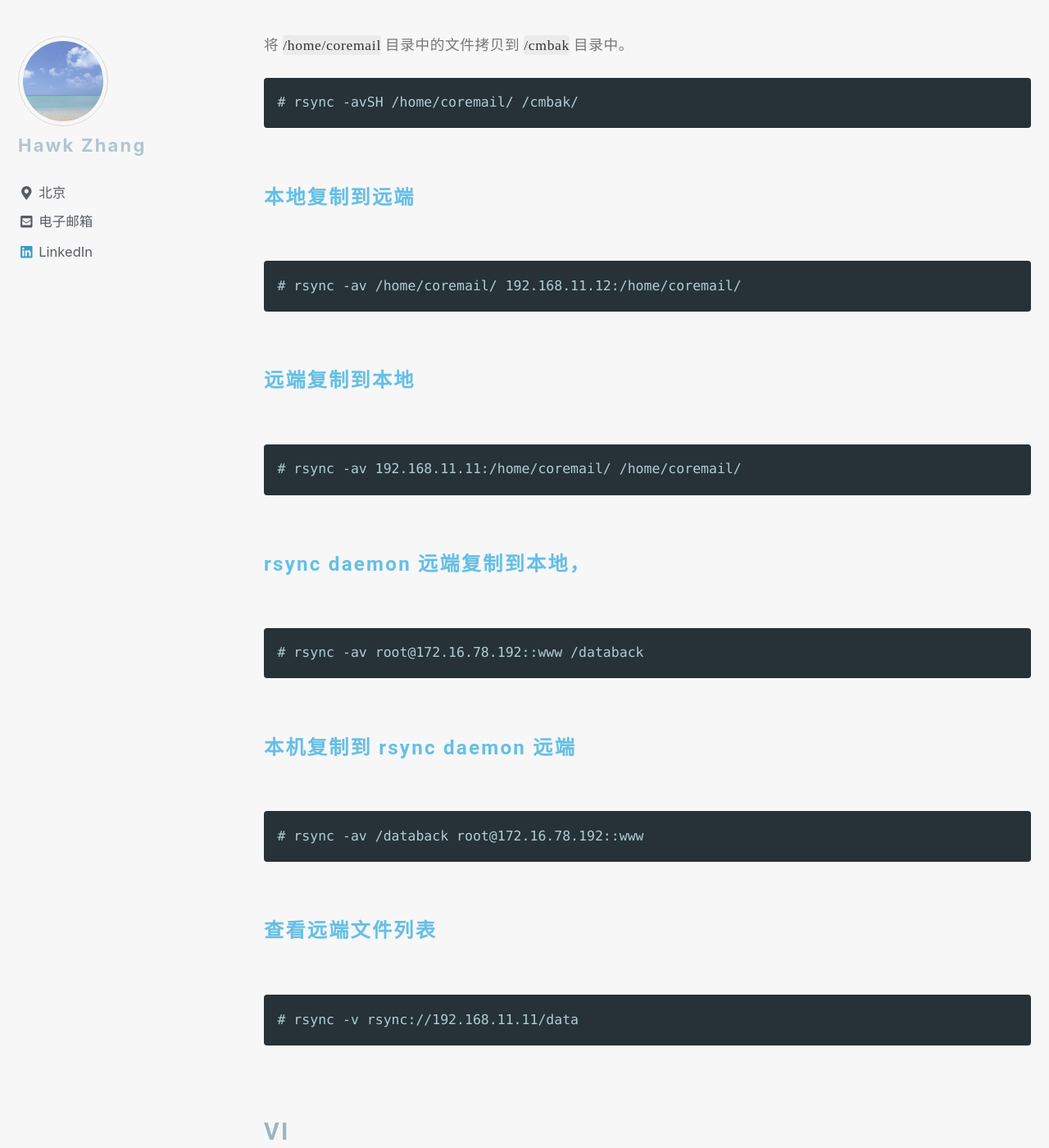
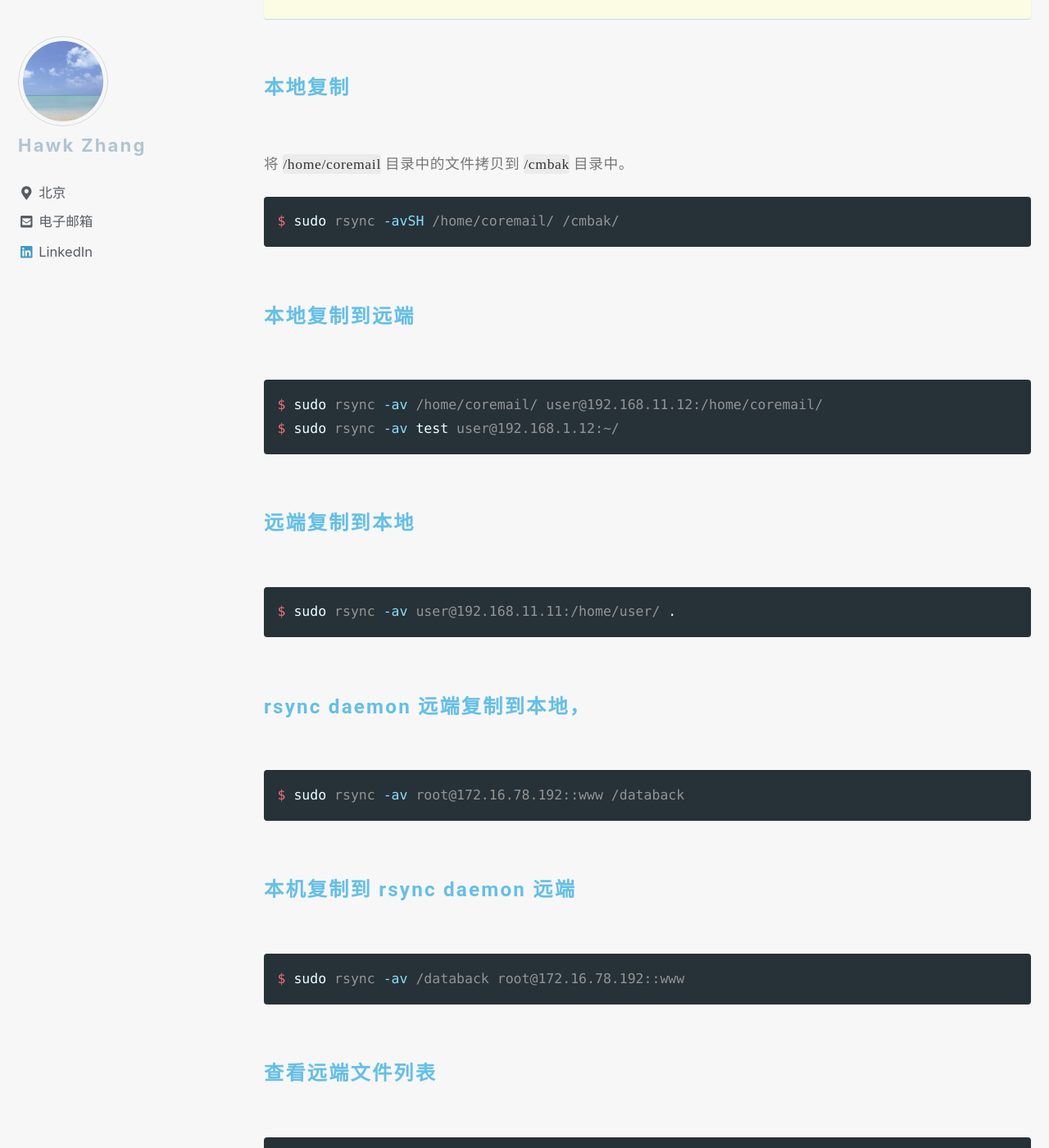
Before and after one commit to narru888/linotes_note, a Jekyll site: the page built from _posts/devop/2017-05-01-troubleshooting.md, in a window 1280 px wide and 1400 px high, scrolled down 35134 px. Shown: the whole window at 82% size. Built offline with Jekyll 4.4.1, drawn with Linux system fonts in a browser that asks for light colours; nearby versions of some CDN libraries; a script that is not in the unit is left out; a file with an impossible date is left out; some of the changed text lies outside the part shown.

Commit message:
update on 2018-10-08 16:50:01 CST

````diff
--- a/_posts/devop/2017-05-01-troubleshooting.md
+++ b/_posts/devop/2017-05-01-troubleshooting.md
@@ -1427,48 +1427,53 @@ SELINUX=disabled
 
 ### Rsync
 
+注意：在描述源时，如果以斜线结尾，表示源为该目录中所有对象；如果仅以目录名结尾，不加斜线，表示源为整个目录。
+{: .notice--primary}
+
 
 #### 本地复制
 
 将 `/home/coremail` 目录中的文件拷贝到 `/cmbak` 目录中。
 
 ```bash
-# rsync -avSH /home/coremail/ /cmbak/
+$ sudo rsync -avSH /home/coremail/ /cmbak/
 ```
 
 
 #### 本地复制到远端
 
 ```bash
-# rsync -av /home/coremail/ 192.168.11.12:/home/coremail/
+$ sudo rsync -av /home/coremail/ user@192.168.11.12:/home/coremail/
+$ sudo rsync -av test user@192.168.1.12:~/
 ```
 
 
 #### 远端复制到本地
 
 ```bash
-# rsync -av 192.168.11.11:/home/coremail/ /home/coremail/
+$ sudo rsync -av user@192.168.11.11:/home/user/ .
 ```
 
 
 #### rsync daemon 远端复制到本地，
 
 ```bash
-# rsync -av root@172.16.78.192::www /databack
+$ sudo rsync -av root@172.16.78.192::www /databack
 ```
 
 
 #### 本机复制到 rsync daemon 远端
 
 ```bash
-# rsync -av /databack root@172.16.78.192::www
+$ sudo rsync -av /databack root@172.16.78.192::www
 ```
 
 
 #### 查看远端文件列表
 
 ```bash
-# rsync -v rsync://192.168.11.11/data
+$ sudo rsync user@192.168.1.11:~/
+$ sudo rsync -v rsync://192.168.11.11/data
 ```
 
 
````
Also changed, not shown: _posts/framework/2017-12-0-nginx.squid.php.md (+1 -1 lines).
